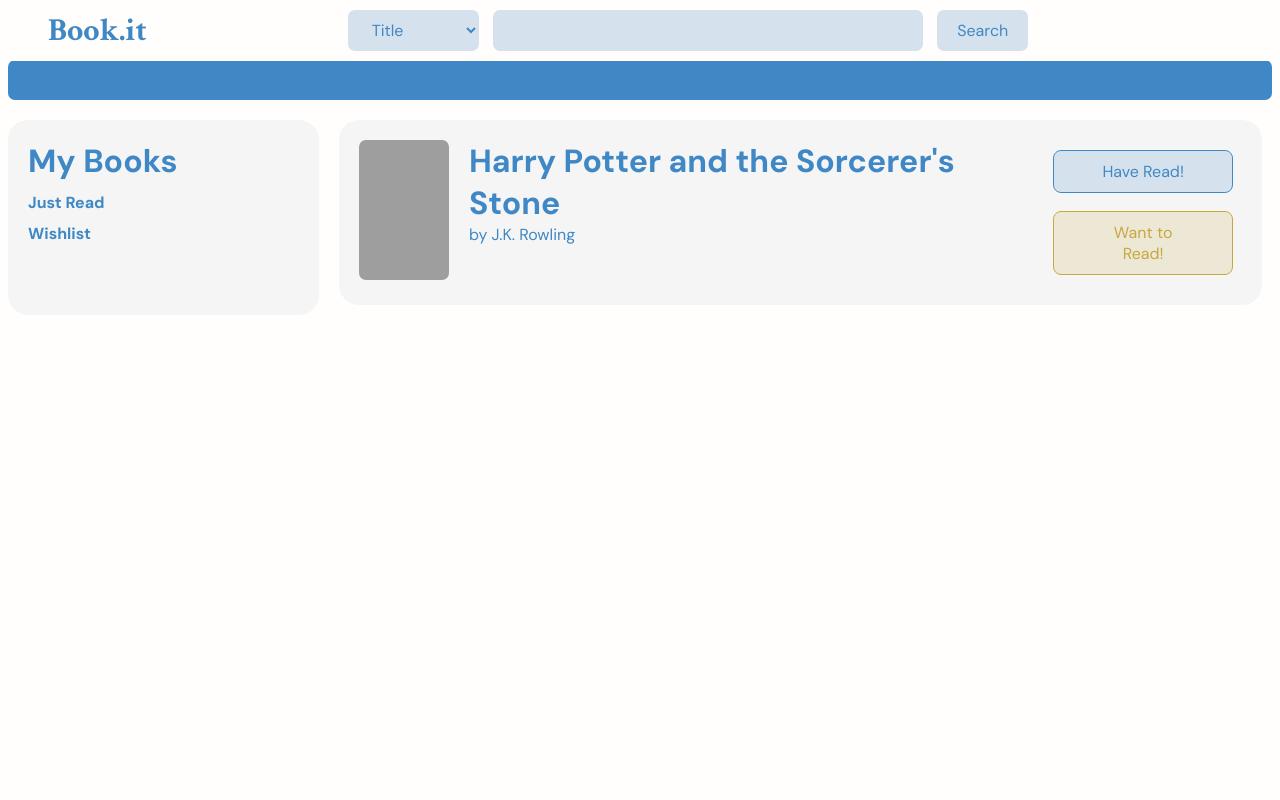
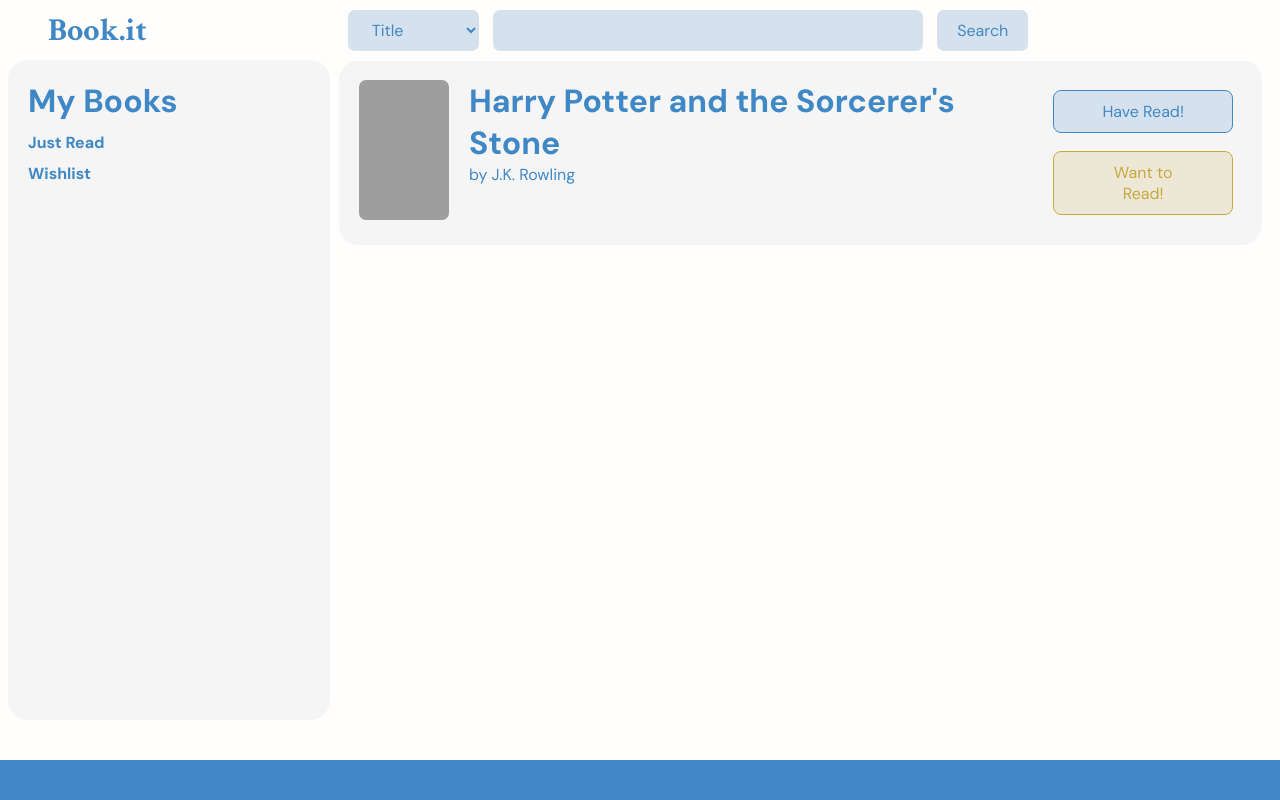
Before and after one commit to critwitt/book.it, a plain HTML site: page index.html in a window 1280 px wide. Drawn offline with Linux system fonts and the light colour scheme; grey boxes are pictures that could not be loaded.

Commit message:
Fixed front-end positioning

```diff
--- a/index.html
+++ b/index.html
@@ -25,10 +25,8 @@
             </div>
         </nav>
 
-        <div id="additional-search-options">
-        </div>
-
         <div id="feed">
+            <div>
                 <div id="side-panel">
                     <h1 class="mb-10">My Books</h1>
 
@@ -39,8 +37,7 @@
                     <h3>Wishlist</h3>
                     <ul id="wish-list" class="mb-10">
                     </ul>
-
-
+                </div>
             </div>
 
             <div id="book-feed">
@@ -65,6 +62,11 @@
 
             </div>
         </div>
+
+        <footer id="footer">
+        </footer>
+
+
         <script defer type="text/javascript" src="src/index.js"></script>
     </body>
 </html>
--- a/styles/style.css
+++ b/styles/style.css
@@ -107,12 +107,14 @@
     background-color: var(--test-color);
 }
 
-#additional-search-options {
-    padding: 20px;
-    border-radius: var(--radius);
+footer {
+    position: fixed;
+    bottom: 0;
+    left: 0;
+    z-index: 1;
+    width: 100%;
+    height: 40px;
     background-color: #3F88C5;
-    margin-top: 60px;
-    margin-bottom: 20px;
 }
 
 .book-container {
@@ -123,15 +125,19 @@
 }
 
 #feed {
+    margin-top: 60px;
     display: grid;
     grid-template-columns: 1fr 3fr;
     column-gap: 20px;
 }
 
 #side-panel {
+    position: fixed;
+    width: 22%;
     border-radius: var(--radius-l);
     padding: 20px;
     background-color: var(--card-grey);
+    height: calc(100vh - 180px);
 }
 
 .book-card {
```
Lines whose indentation alone changed are shown as unchanged.
